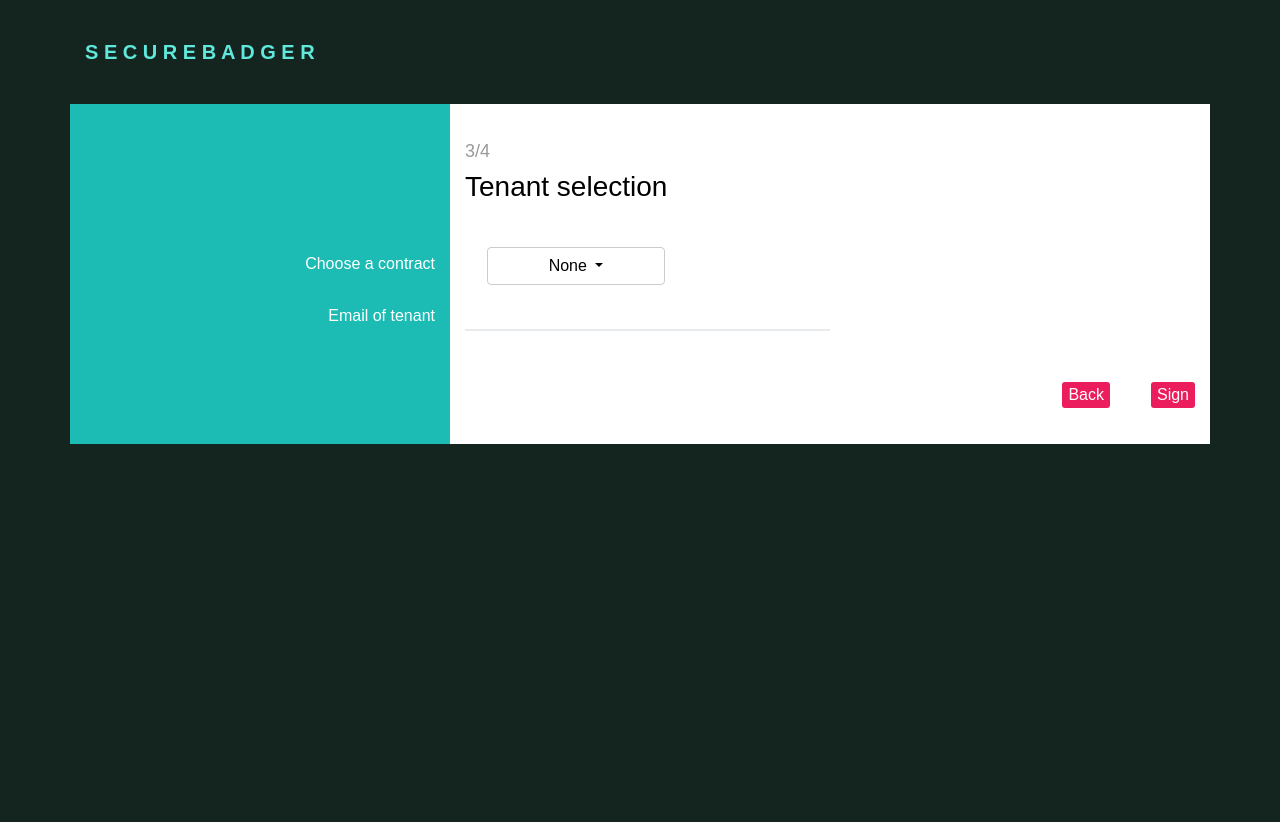
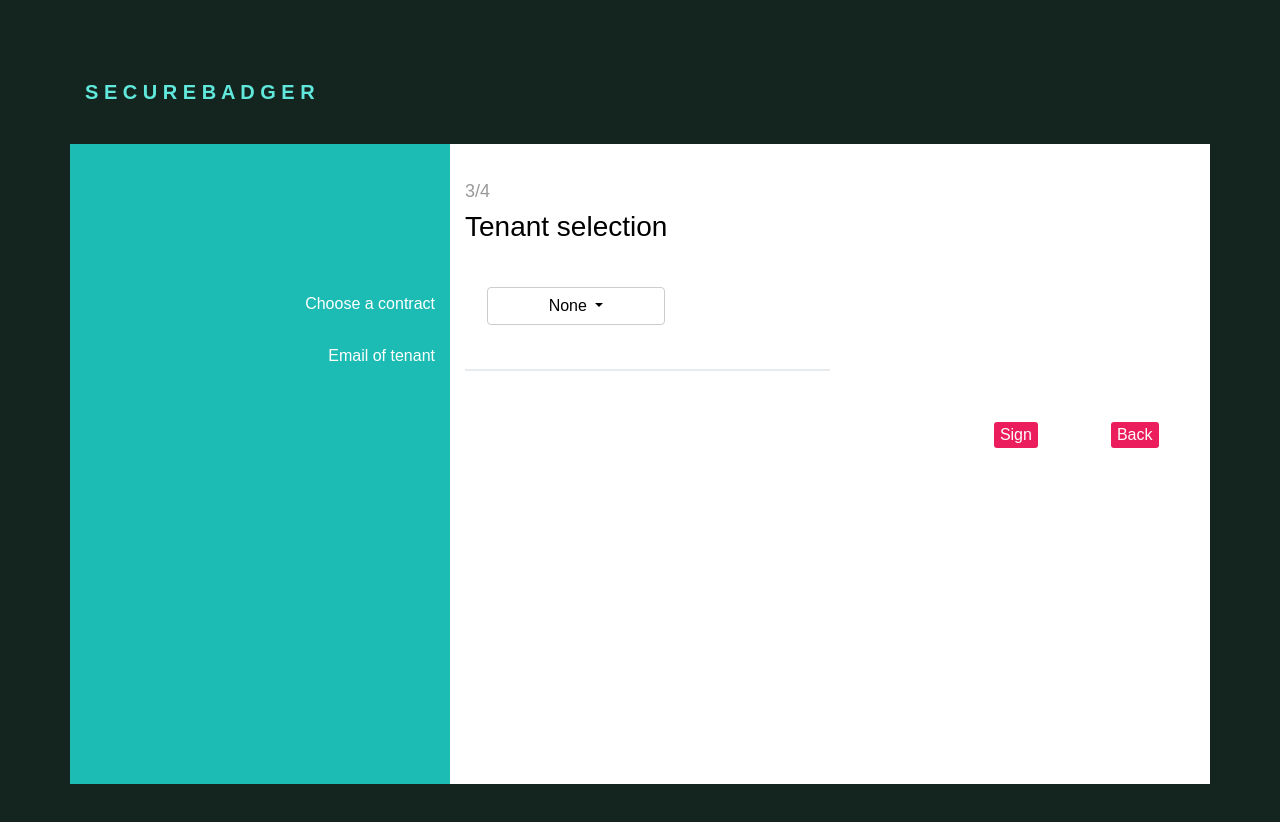
Before and after one commit to HaHaVee/teineryhm, a website: page views/page3.html in a window 1280 px wide. Before the commit the page ends 800 px from the top, so only its background shows below. Drawn offline with nearby package versions, Linux system fonts and the light colour scheme; files whose address does not match are found by name.

Commit message:
Valideerisin lehti

```diff
--- a/public/stylesheets/landing.css
+++ b/public/stylesheets/landing.css
@@ -22,6 +22,7 @@ body{
 	background-color: #14251F;
 	color: #61E8DC;
 	font-family: 'Poppins', sans-serif;
+	height:100%;
 }
 h5{
 	font-weight: 600;
@@ -90,9 +91,7 @@ button{
 	color: #fff;
 	background-color: #eb1d5d;
 	font-weight: 400;
-	margin-top:5%;
-	margin-bottom: 5%;
-	margin-left: 5%;
+	margin:5%;
 }
 button:focus{
 	outline: none;
@@ -100,7 +99,6 @@ button:focus{
 .btn-info{
 	color: #fff;
     background-color: #17a2b8;
-    border-color: #17a2b8;
 }
 label.form-check-label{
 	display: block;
@@ -121,3 +119,13 @@ label.form-check-label{
 	float:right;
 	overflow: hidden;
 }
+#contentbox{
+	min-height: 80vh;
+	display: flex;
+	flex-direction: column;
+	justify-content: center;
+}
+#stretch{
+	height:100%;
+	flex:1;
+}
--- a/public/stylesheets/page3.css
+++ b/public/stylesheets/page3.css
@@ -2,7 +2,7 @@ html{
 	height: 100%;
 }
 body{
-	height: 90vh;
+	height: 100%;
 }
  .form-check-label{
  	font-size: small;
@@ -40,7 +40,15 @@ h5{
 }
 
 .container{
-	margin-top: 5vh;
+	padding-top: 5vh;
+	padding-bottom: 5vh;
+	height: 100%;
+}
+#contentbox{
+	min-height: 80vh;
+	display: flex;
+	flex-direction: column;
+	justify-content: center;
 }
 .green-bg {
 	background-color: #1CBBB4;
@@ -75,6 +83,7 @@ input.form-control, select.form-control, textarea.form-control{
 	margin-top:5%;
 	margin-bottom: 5%;
 	margin-left: 5%;
+	float:right;
 }
 button:focus{
 	outline: none;
@@ -88,5 +97,8 @@ label{
 	color: #999;
 	font-size: 18px;
     font-weight: 400
-
 }
+#stretch{
+	height:100%;
+	flex:1;
+}
--- a/views/page3.html
+++ b/views/page3.html
@@ -51,12 +51,12 @@
                         <input type="text" class="form-control" id="name">
                     </div>
                 </div>
-                <div class="row">
+                <div class="row" id="stretch">
                 	<div class="col-sm-4 green-bg">
                     </div>
-                	<div class="col-sm-8 white-bg" align="right">
-                		<button class="button">Back</button>
-						<button class="button">Sign</button>
+                	<div class="col-sm-8 white-bg" id="buttonstretch">
+                		<button class="button" id="backbutton">Back</button>
+						<button class="button" id="signbutton">Sign</button>
                     </div>
 				</div>
 			</div>
```
Also changed, not shown: public/scripts/landing.js (+1 -8 lines), views/index.html (+3 -3 lines).
